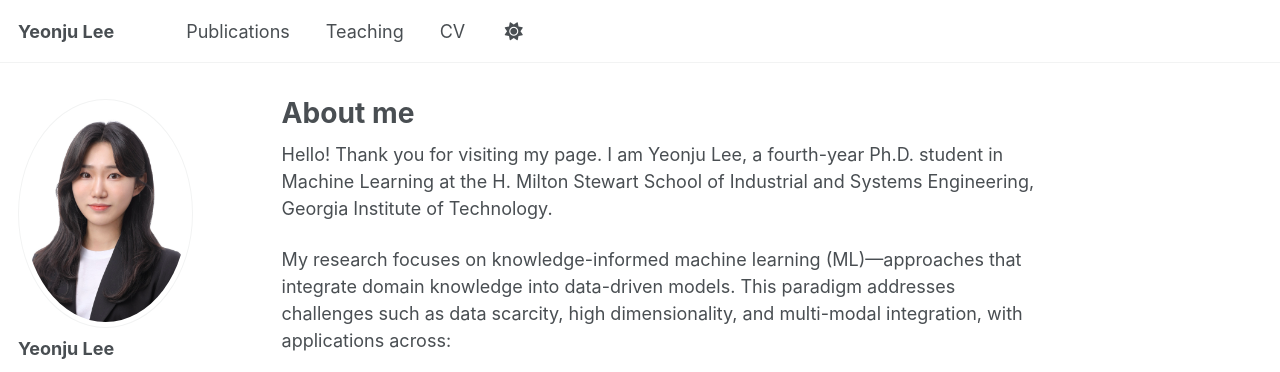
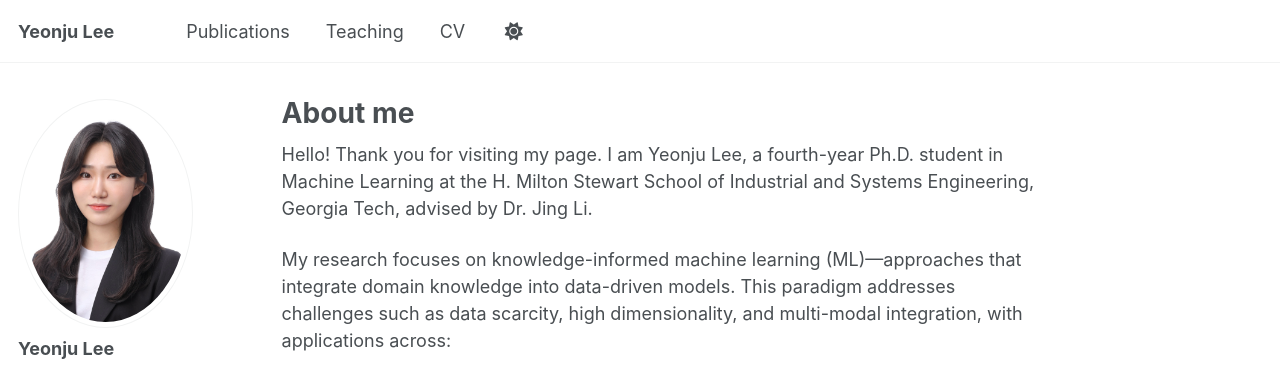
Before and after one commit to ylee845/ylee845.github.io, a Jekyll site: the page built from _pages/about.md, in a window 1280 px wide and 1030 px high. Shown: the top 372 px of the window. Built offline with Jekyll 4.4.1, drawn with Linux system fonts in a browser that asks for light colours; some web fonts are replaced; a script that is not in the unit is left out.

Commit message:
Update about.md

```diff
--- a/_pages/about.md
+++ b/_pages/about.md
@@ -7,7 +7,7 @@ redirect_from:
   - /about.html
 ---
 Hello! Thank you for visiting my page.
-I am Yeonju Lee, a fourth-year Ph.D. student in Machine Learning at the H. Milton Stewart School of Industrial and Systems Engineering, Georgia Institute of Technology.
+I am Yeonju Lee, a fourth-year Ph.D. student in Machine Learning at the H. Milton Stewart School of Industrial and Systems Engineering, Georgia Tech, advised by Dr. Jing Li.
 
 My research focuses on knowledge-informed machine learning (ML)—approaches that integrate domain knowledge into data-driven models. This paradigm addresses challenges such as data scarcity, high dimensionality, and multi-modal integration, with applications across:
 - Healthcare
```
